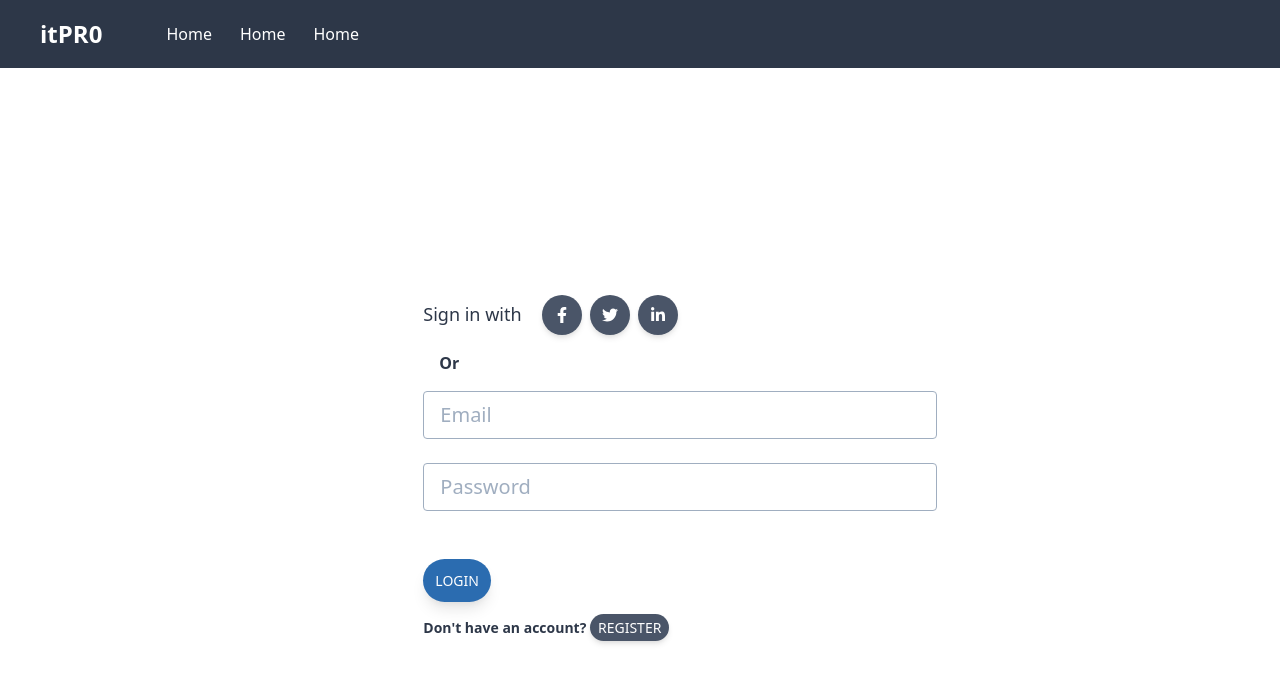
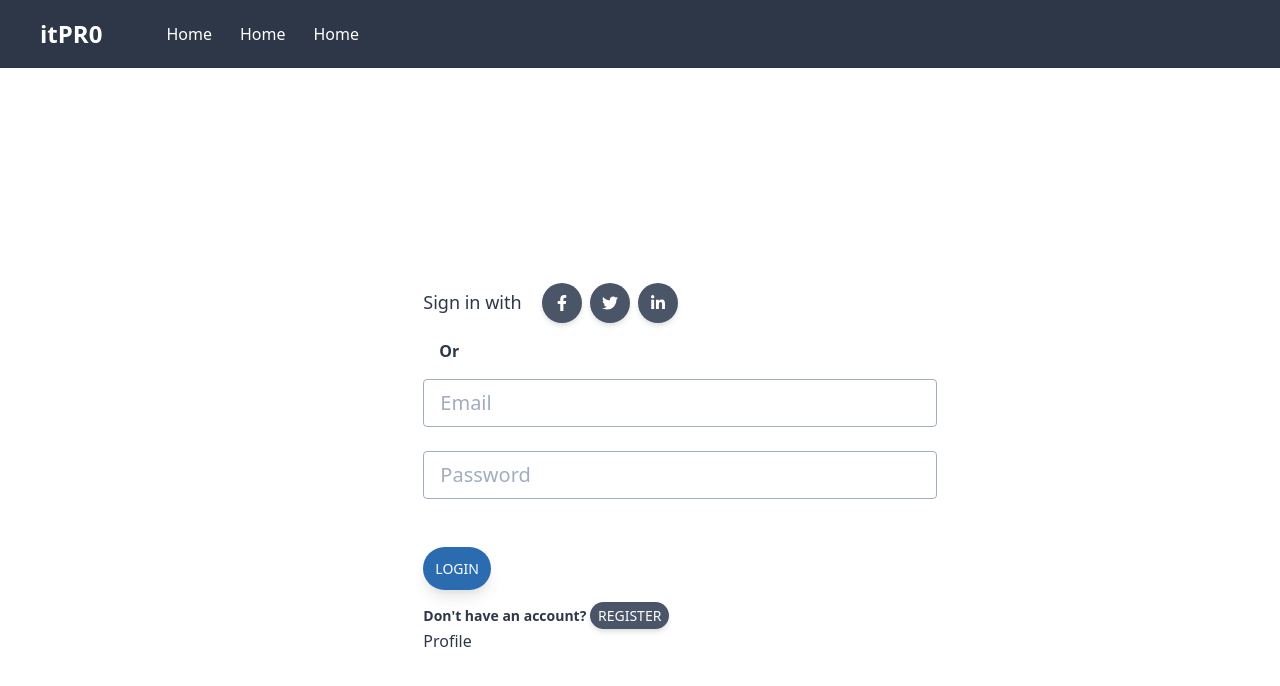
Before and after one commit to stvlley/issue-tracker-react-fontend, a React (Create React App) app: page / in a window 1280 px wide. Both pictures are taken after a click on the button "LOGIN". Shown: the top 686 px of the page. Built offline with nearby package versions, Linux system fonts and the light colour scheme.

Commit message:
fix useContext

```diff
--- a/src/App.js
+++ b/src/App.js
@@ -1,22 +1,28 @@
-import React from 'react';
-import LoginForm from './components/LoginForm';
+import React, {useState} from 'react';
+import LoginForm from './components/Login';
 import Navbar from './components/Navbar';
 import Registration from './components/auth/Registration';
-
 import {
   BrowserRouter,
   Routes,
   Route,
 } from "react-router-dom";
+import Profile from './components/Profile';
+import { LoginContext } from './contexts/LoginContext'
 
 function App() {
 
+  const [showProfile, setShowProfile] = useState(false)
+  const [email, setEmail] = useState("")
 
   return (
     <BrowserRouter>
+    <Navbar />
 
-    <Navbar />
-    <LoginForm />
+   <LoginContext.Provider value={{ email, setEmail}}>
+   {showProfile ? <Profile /> : <LoginForm setShowProfile={setShowProfile} />}
+   </LoginContext.Provider>
+
     </BrowserRouter>
   );
 }
--- a/src/components/LoginForm.js
+++ b/src/components/Login.js
@@ -1,14 +1,17 @@
-import React, {useState} from 'react'
+import React, {useState, useContext} from 'react'
+import { LoginContext } from '../contexts/LoginContext'
+import Profile from './Profile'
 
-export default function LoginForm({ handleRegisterClick }) {
+export default function Login() {
 
-  // TODO > finish submit handler for login form
+  const { setEmail } = useContext(LoginContext)
 
-  const [email, setEmail] = useState("")
+
   const [password, setPassword] = useState("")
   const [showProfile, setShowProfile] = useState(false)
 
-  console.log(email)
+
+
   console.log(password)
   return (
     <div>
@@ -125,7 +128,7 @@ export default function LoginForm({ handleRegisterClick }) {
 
             </p>
 
-            {showProfile && <h1>{email}</h1>}
+            {showProfile && <Profile/>}
           </div>
         </form>
       </div>
--- /dev/null
+++ b/src/components/Profile.js
@@ -0,0 +1,15 @@
+import React, {useContext} from 'react'
+import { LoginContext } from '../contexts/LoginContext'
+
+
+export default function Profile() {
+
+    const {email} = useContext(LoginContext)
+  return (
+    <>
+    <h1>Profile</h1>
+    <h2>{email}</h2>
+
+    </>
+  )
+}
--- /dev/null
+++ b/src/contexts/LoginContext.js
@@ -0,0 +1,3 @@
+import { createContext } from "react";
+
+export const LoginContext = createContext()
```
